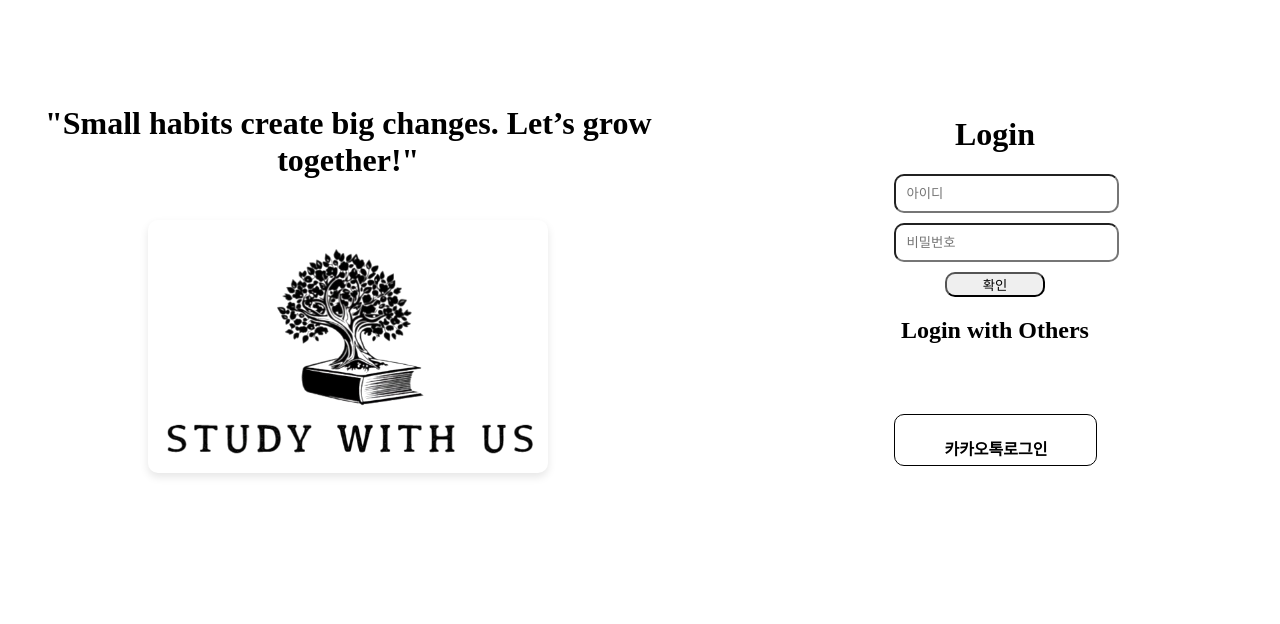
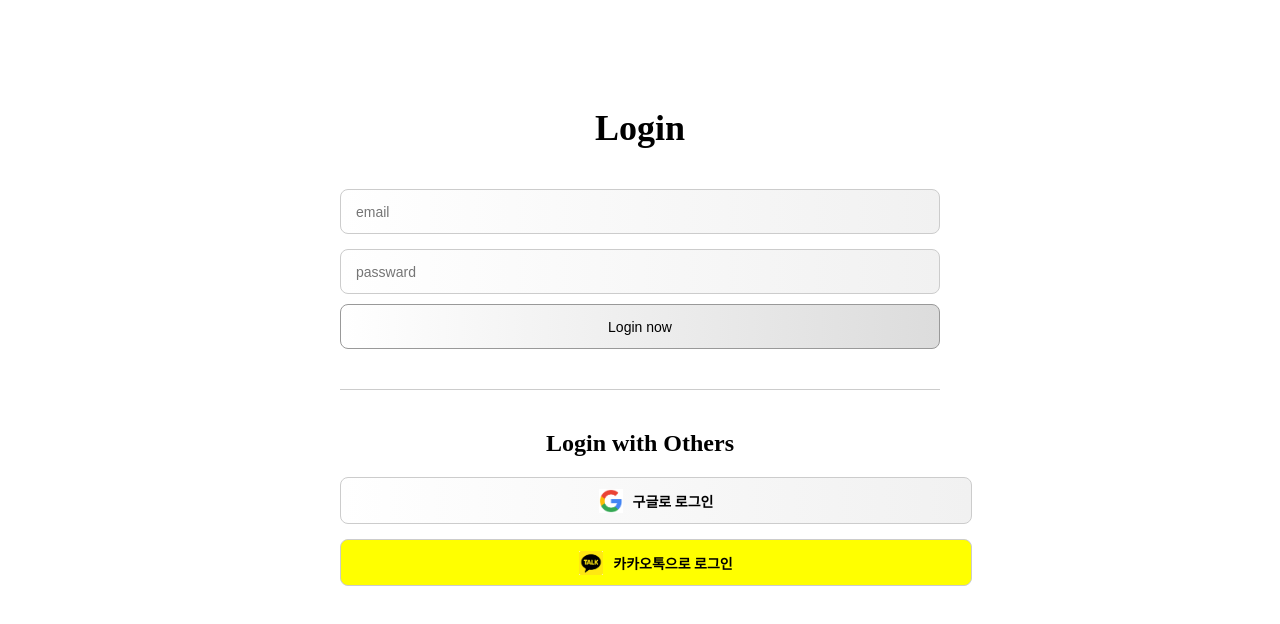
Before and after one commit to SWU-Team/StudyWithUs, a React (Create React App) app in the folder frontend/: page /Login in a window 1280 px wide. Shown: the top 624 px of the page. Built offline with nearby package versions, Linux system fonts and the light colour scheme.

Commit message:
style. Login css 수정

```diff
--- a/frontend/src/Styles/Login.module.css
+++ b/frontend/src/Styles/Login.module.css
@@ -1,65 +1,125 @@
+/* ============================ */
+/*        공통 레이아웃         */
+/* ============================ */
+
+/* 전체 컨테이너 */
 .div {
   display: flex;
-  align-items: center;
-  justify-content: center;
+  flex-direction: column; /* 세로 정렬 */
+  align-items: center; /* 가로 중앙 정렬 */
+  justify-content: center; /* 세로 중앙 정렬 */
   margin-top: 5%;
-  flex-wrap: wrap; /* 반응형 대응 */
-}
-.image {
-  width: 80%;
-  max-width: 400px;
-  height: auto;
-  margin-top: 20px;
-  border-radius: 10px; /* 둥근 모서리 */
-  box-shadow: 0 4px 8px rgba(0, 0, 0, 0.1); /* 살짝 그림자 */
-}
-
-.left {
-  justify-content: center;
-  text-align: center;
-  width: 50%;
-  min-width: 300px;
   padding: 20px;
 }
 
-.right {
-  margin-left: 3%;
-  justify-content: center;
-  align-items: center;
-  text-align: center;
-  display: grid;
-  width: 40%;
-  min-width: 300px;
-  padding: 20px;
+/* 로그인 제목 */
+.LoginText {
+  font-size: 36px; /* 제목 크기 */
+  font-weight: bold; /* 굵게 */
+  margin-bottom: 40px; /* 아래 여백 */
 }
 
-.IDbox {
+/* input 박스 묶음 */
+.Loginbox {
   width: 100%;
-  border-radius: 10px; /* 둥근 모서리 */
-  max-width: 400px;
-  margin-bottom: 10px;
-  padding: 10px;
+  max-width: 600px; /* 최대 너비 제한 */
+  display: flex;
+  flex-direction: column;
+  gap: 15px; /* input 사이 여백 */
 }
 
+/* ============================ */
+/*        입력 박스 (ID, PW)     */
+/* ============================ */
+
+.IDbox,
 .PSbox {
   width: 100%;
-  border-radius: 10px; /* 둥근 모서리 */
-  max-width: 400px;
-  margin-bottom: 10px;
-  padding: 10px;
+  height: 45px;
+  border-radius: 8px; /* 둥근 모서리 */
+  padding: 0 15px; /* 좌우 여백 */
+  background: linear-gradient(to right, #ffffff, #f1f1f1); /* 그라데이션 */
+  border: 1px solid #ccc;
+  font-size: 14px;
+  box-sizing: border-box;
+  transition: all 0.3s;
 }
 
-.ok {
-  width: 100px;
-  border-radius: 10px; /* 둥근 모서리 */
+/* focus 시 */
+.IDbox:focus,
+.PSbox:focus {
+  outline: none; /* 기본 파란 outline 제거 */
+  border: 1.5px solid #666; /* 테두리 강조 */
+  box-shadow: 0 0 4px rgba(0, 0, 0, 0.1); /* 살짝 그림자 */
 }
 
-.OAuth {
+/* ============================ */
+/*         로그인 버튼           */
+/* ============================ */
+
+.ok {
+  width: 600px;
+  height: 45px;
+  border-radius: 8px;
+  background: linear-gradient(to right, #ffffff, #dcdcdc);
+  border: 1px solid #999;
+  font-size: 14px;
+  cursor: pointer;
+  transition: all 0.3s;
   margin-top: 10px;
-  border-radius: 10px; /* 둥근 모서리 */
-  text-align: center;
-  height: 50px;
+}
+
+/* 버튼 hover */
+.ok:hover {
+  background: linear-gradient(to right, #f0f0f0, #bbbbbb);
+  transform: translateY(-1px);
+  box-shadow: 0 2px 5px rgba(0, 0, 0, 0.15);
+}
+
+/* ============================ */
+/*         소셜 로그인 영역      */
+/* ============================ */
+
+/* 공통 소셜 버튼 */
+.social {
   width: 100%;
-  max-width: 400px;
-  border: 1px solid black;
+  max-width: 600px;
+  height: 45px;
+  border-radius: 8px;
+  display: flex;
+  align-items: center;
+
+  justify-content: center; /* 세로 중앙 정렬 */
+  padding: 0 15px;
+  cursor: pointer;
+  border: 1px solid #ccc;
+  transition: all 0.3s;
 }
+/* 구글 버튼 */
+.google {
+  background: linear-gradient(to right, #ffffff, #f1f1f1);
+}
+
+/* 카카오 버튼 */
+.kakao {
+  background: yellow;
+}
+
+/* 로고 */
+.social img {
+  width: 24px;
+  height: 24px;
+  margin-right: 10px;
+}
+/* 텍스트 */
+.social h4 {
+  font-size: 14px;
+  margin: 0;
+}
+/* CSS */
+.divider {
+  width: 100%;
+  max-width: 600px;
+  border-bottom: 1px solid #ccc;
+  margin: 40px 0 20px;
+}
--- a/frontend/src/pages/Login.js
+++ b/frontend/src/pages/Login.js
@@ -1,16 +1,16 @@
-import React, { useState } from "react"; // React와 useState 훅 import
-import styles from "../Styles/Login.module.css"; // CSS 모듈 import
-import logoImage from "../assets/Study with us Logo.png"; // 로고 이미지 import
-import { useNavigate } from "react-router-dom"; // 페이지 이동을 위한 useNavigate import
+import React, { useState } from "react";
+import styles from "../Styles/Login.module.css";
+import googleLogo from "../assets/googlelogo.png";
+import kakaoLogo from "../assets/kakaologo.png";
+import { useNavigate } from "react-router-dom";
 import { GoogleLogin } from "@react-oauth/google"; // Google OAuth Login 컴포넌트 import
 import { jwtDecode } from "jwt-decode"; // JWT 토큰 디코딩용 라이브러리 import
 
 function Login() {
-  // 상태 변수 선언
   const [id, setId] = useState(""); // 아이디 값 저장
   const [password, setPassword] = useState(""); // 비밀번호 값 저장
   const [isLoggedIn, setIsLoggedIn] = useState(false); // 로그인 여부 상태
-  const navigate = useNavigate(); // 라우팅(페이지 이동) 훅
+  const navigate = useNavigate();
 
   // 일반 로그인 (아이디, 비밀번호 입력 후 확인 버튼)
   const handleLogin = () => {
@@ -19,72 +19,50 @@ function Login() {
       alert("로그인 성공!");
       navigate("/StudyRoomList"); // StudyRoomList 페이지로 이동
     } else {
-      alert("아이디와 비밀번호를 입력해주세요"); // 미입력시 경고
+      alert("아이디와 비밀번호를 입력해주세요");
     }
   };
 
-  // 로그인 완료 후 보여줄 화면 (현재는 사용되지 않음)
-  if (isLoggedIn) {
-    return (
-      <div className={styles.div}>
-        <h1>어서오세요, {id}님!</h1>
-      </div>
-    );
-  }
-
   return (
     <div className={styles.div}>
-      <div className={styles.left}>
-        <h1>"Small habits create big changes. Let’s grow together!"</h1>
-        <img
-          src={logoImage}
-          alt="Study with us Logo"
-          className={styles.image}
-        />
+      <div>
+        <h1 className={styles.LoginText}>Login</h1>
       </div>
-      <div className={styles.right}>
-        <h1 className={styles.LoginText}>Login</h1>
+      <div className={styles.Loginbox}>
         <input
           className={styles.IDbox}
-          placeholder="아이디"
+          placeholder="email"
           value={id}
           onChange={(e) => setId(e.target.value)} // 입력 값 상태에 저장
         />
         <input
-          className={styles.PSbox}
-          placeholder="비밀번호"
+          className={styles.IDbox}
+          placeholder="passward"
           type="password"
           value={password}
           onChange={(e) => setPassword(e.target.value)} // 입력 값 상태에 저장
         />
-        <div>
-          <button className={styles.ok} onClick={handleLogin}>
-            확인
-          </button>
+      </div>
+      <button className={styles.ok} onClick={handleLogin}>
+        Login now
+      </button>
+      <div className={styles.divider}></div>
+      <h2>Login with Others</h2>
+      <div className={styles.Loginbox}>
+        {/* 구글 로그인 */}
+        <div className={`${styles.social} ${styles.google}`}>
+          <img src={googleLogo} alt="google" />
+          <h4>구글로 로그인</h4>
         </div>
-        <div>
-          <h2>Login with Others</h2>
-        </div>
-        <div>
-          {/* 구글 로그인 */}
-          <span>
-            <GoogleLogin
-              onSuccess={(credentialResponse) => {
-                const decoded = jwtDecode(credentialResponse?.credential); // JWT 디코딩 credentialResponse 안에 credential가 있는지 확인하고 가져옴
-                console.log(decoded); // 디코딩된 사용자 정보 확인
-              }}
-              onError={() => {
-                console.log("Login Failed"); // 로그인 실패 로그
-              }}
-            />
-          </span>
-          <div className={styles.OAuth}>
-            <h4>카카오톡로그인</h4>
-          </div>
+
+        {/* 카카오 로그인 */}
+        <div className={`${styles.social} ${styles.kakao}`}>
+          <img src={kakaoLogo} alt="kakao" />
+          <h4>카카오톡으로 로그인</h4>
         </div>
       </div>
     </div>
   );
 }
 
-export default Login; // Login 컴포넌트 export
+export default Login;
--- a/frontend/src/pages/Startpage.js
+++ b/frontend/src/pages/Startpage.js
@@ -1,10 +1,12 @@
 import React, { useState } from "react";
 import { Link } from "react-router-dom";
+import logoImage from "../assets/Study with us Logo.png";
+import styles from "../Styles/Startpage.module.css";
 
 function Startpage() {
   return (
     <div>
-      <h1>start page</h1>
+      <img src={logoImage} alt="Study with us Logo" className={styles.image} />
       <Link to="/Login">로그인</Link>
     </div>
   );
```
Also changed, not shown: frontend/src/Styles/Startpage.module.css (added), frontend/src/assets/googlelogo.png (added), frontend/src/assets/kakaologo.png (added).
